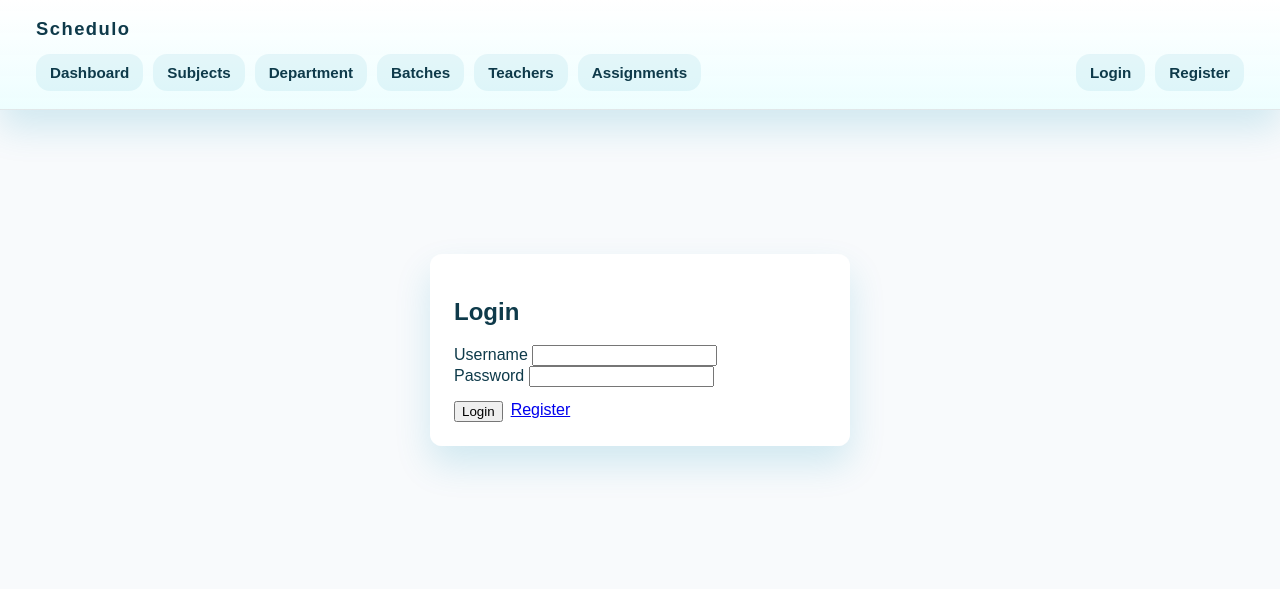
After one commit to Satyanweshi01/Schedulo, a Flask app: page /auth/login in a window 1280 px wide. The commit adds this page. Shown: the top 589 px of the page. Run offline with Flask 3, Linux system fonts and the light colour scheme.

Commit message:
add login logout mechanism

```diff
--- /dev/null
+++ b/app/blueprints/auth/routes.py
@@ -0,0 +1,54 @@
+from . import auth_bp
+from flask import render_template, request, redirect, url_for, flash
+from werkzeug.exceptions import BadRequest
+from app.extensions import db
+from app.models import User
+from flask_login import login_user, logout_user, login_required, current_user
+
+
+@auth_bp.route("/register", methods=["GET", "POST"])
+def register():
+    if request.method == "POST":
+        username = request.form.get("username", "").strip()
+        password = request.form.get("password", "")
+        if not username or not password:
+            flash("Username and password required", "error")
+            raise BadRequest()
+        existing = db.session.execute(db.select(User).where(User.username == username)).scalar()
+        if existing:
+            flash("Username already taken", "error")
+            return redirect(url_for("auth.register"))
+
+        user = User(username=username)
+        user.set_password(password)
+        db.session.add(user)
+        db.session.commit()
+        login_user(user)
+        flash("Registered and logged in", "success")
+        return redirect(url_for("landing_after.index"))
+
+    return render_template("register.html")
+
+
+@auth_bp.route("/login", methods=["GET", "POST"])
+def login():
+    if request.method == "POST":
+        username = request.form.get("username", "").strip()
+        password = request.form.get("password", "")
+        user = db.session.execute(db.select(User).where(User.username == username)).scalar()
+        if not user or not user.check_password(password):
+            flash("Invalid username or password", "error")
+            return redirect(url_for("auth.login"))
+        login_user(user)
+        flash("Logged in", "success")
+        return redirect(url_for("landing_after.index"))
+
+    return render_template("login.html")
+
+
+@auth_bp.route("/logout")
+@login_required
+def logout():
+    logout_user()
+    flash("Logged out", "info")
+    return redirect(url_for("landing page.home"))
--- /dev/null
+++ b/app/blueprints/auth/templates/login.html
@@ -0,0 +1,23 @@
+{% extends "base.html" %}
+
+{% block title %}Login{% endblock %}
+
+{% block content %}
+<main class="auth-page" style="display:flex;align-items:center;justify-content:center;min-height:60vh;padding:40px;">
+    <form method="POST" style="max-width:420px;width:100%;background:var(--surface);padding:24px;border-radius:12px;box-shadow:var(--shadow);">
+        <h2>Login</h2>
+        <div class="field">
+            <label>Username</label>
+            <input name="username" required />
+        </div>
+        <div class="field">
+            <label>Password</label>
+            <input name="password" type="password" required />
+        </div>
+        <div style="margin-top:14px;display:flex;gap:8px;">
+            <button type="submit">Login</button>
+            <a href="{{ url_for('auth.register') }}">Register</a>
+        </div>
+    </form>
+</main>
+{% endblock %}
--- a/app/extensions.py
+++ b/app/extensions.py
@@ -1,6 +1,7 @@
 from flask_sqlalchemy import SQLAlchemy
 from sqlalchemy.orm import DeclarativeBase
 from flask_migrate import Migrate
+from flask_login import LoginManager
 
 class Base(DeclarativeBase):
     pass
@@ -9,3 +10,7 @@ db = SQLAlchemy(model_class=Base)
 
 # the migration object
 migrate = Migrate()
+
+# flask-login manager
+login_manager = LoginManager()
+login_manager.login_view = "auth.login"
--- a/app/models/__init__.py
+++ b/app/models/__init__.py
@@ -6,3 +6,4 @@ from .teacherassignments import TeacherAssignment
 from .timeslot import Timeslot
 from .timetable_entry import TimeTableEntry
 from .timetable import Timetable
+from .user import User
--- a/app/models/timetable.py
+++ b/app/models/timetable.py
@@ -22,3 +22,9 @@ class Timetable(db.Model):
         ForeignKey("batches.batch_id"),
         nullable=False
     )
+    # track owning user
+    created_by: Mapped[int] = mapped_column(
+        Integer,
+        ForeignKey("users.id"),
+        nullable=True,
+    )
--- a/app/templates/base.html
+++ b/app/templates/base.html
@@ -14,13 +14,18 @@
                 <div class="site-nav-group">
                     <a href="{{ url_for('landing_after.index') }}">Dashboard</a>
                     <a href="{{ url_for('database_edit_form.get_subject') }}">Subjects</a>
+                    <a href="{{ url_for('database_edit_form.get_department') }}">Department</a>
                     <a href="{{ url_for('database_edit_form.get_batch') }}">Batches</a>
                     <a href="{{ url_for('database_edit_form.get_teacher') }}">Teachers</a>
                     <a href="{{ url_for('database_edit_form.get_assignment') }}">Assignments</a>
                 </div>
                 <div class="site-nav-group right-links">
-                    <a href="#">Login</a>
-                    <a href="#">Register</a>
+                    {% if current_user.is_authenticated %}
+                        <a href="{{ url_for('auth.logout') }}">Logout</a>
+                    {% else %}
+                        <a href="{{ url_for('auth.login') }}">Login</a>
+                        <a href="{{ url_for('auth.register') }}">Register</a>
+                    {% endif %}
                 </div>
             </nav>
         </header>
```
Also changed, not shown: app/__init__.py (+11 -1 lines), app/blueprints/auth/__init__.py (added, +10 -0 lines), app/blueprints/auth/templates/register.html (added, +23 -0 lines), app/blueprints/editor/routes.py (+7 -0 lines), app/blueprints/landing_after/routes.py (+7 -2 lines), app/models/user.py (added, +22 -0 lines), migrations/versions/6a47c89eeeac_initial_migration.py (renamed from migrations/versions/68095ab682eb_initial_schema.py, +14 -4 lines).
